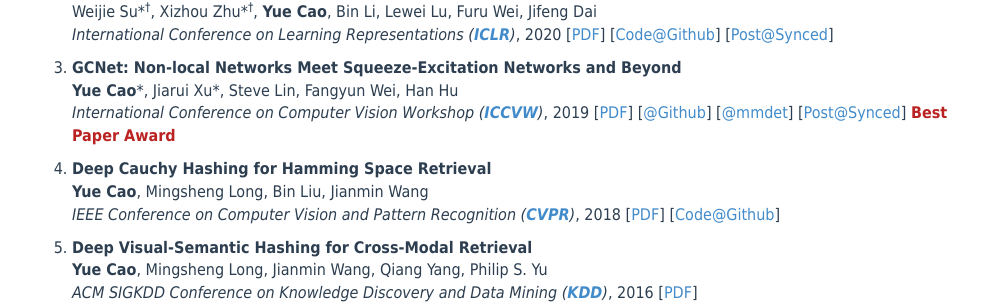
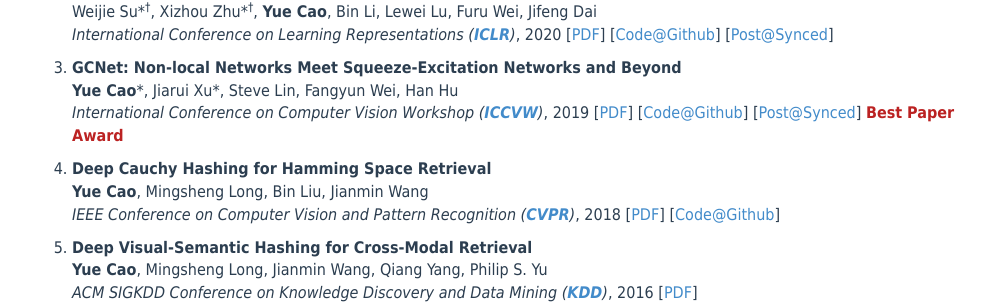
Before and after one commit to caoyue10/caoyue10.github.io, a Jekyll site: the page built from index.html, in a window 1280 px wide. Shown: the part 834-1138 px from the top of the page, without its empty margins (138-1136 px from the left). Built offline with Jekyll 4.4.1, drawn with Linux system fonts in a browser that asks for light colours; the list of posts is cut into pages by our own code.

Commit message:
Update index.html

```diff
--- a/index.html
+++ b/index.html
@@ -59,7 +59,7 @@ tagline:
       <li>
 	<p><strong>GCNet: Non-local Networks Meet Squeeze-Excitation Networks and Beyond</strong><br>
             <strong>Yue Cao</strong>*, Jiarui Xu*, Steve Lin, Fangyun Wei, Han Hu<br>
-            <em>International Conference on Computer Vision Workshop (<a href="http://iccv2019.thecvf.com/"><strong>ICCVW</strong></a>)</em>, 2019 [<a href="https://arxiv.org/pdf/1904.11492.pdf">PDF</a>] [<a href="https://github.com/xvjiarui/GCNet">@Github</a>]  [<a href="https://github.com/open-mmlab/mmdetection/tree/master/configs/gcnet">@mmdet</a>]  [<a href="https://www.jiqizhixin.com/articles/2019-05-06-12">Post@Synced</a>] <span class="highlight"><strong>Best Paper Award</strong></span>
+            <em>International Conference on Computer Vision Workshop (<a href="http://iccv2019.thecvf.com/"><strong>ICCVW</strong></a>)</em>, 2019 [<a href="https://arxiv.org/pdf/1904.11492.pdf">PDF</a>] [<a href="https://github.com/xvjiarui/GCNet">Code@Github</a>]  [<a href="https://www.jiqizhixin.com/articles/2019-05-06-12">Post@Synced</a>] <span class="highlight"><strong>Best Paper Award</strong></span>
             </p>
       </li>
       <li>
```
